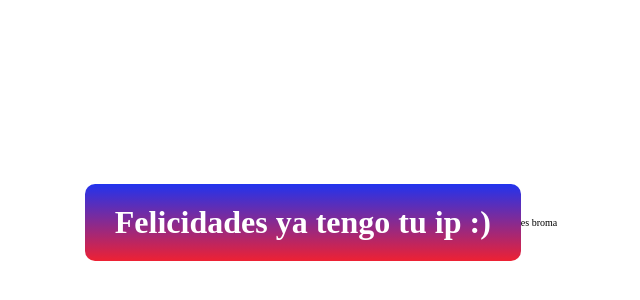
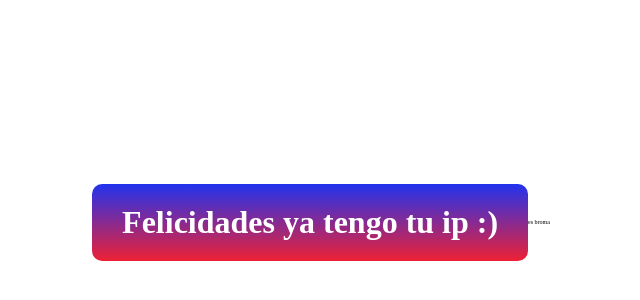
Before and after one commit to Jose0069/Portafolio, a plain HTML site: page pendejo.html in a window 1280 px wide. Shown: the part 166-466 px from the top of the page, without its empty margins (319-959 px from the left). Drawn offline with Linux system fonts and the light colour scheme.

Commit message:
Update pendejo.html

```diff
--- a/pendejo.html
+++ b/pendejo.html
@@ -17,7 +17,7 @@
             border-radius: 10px;
             color: white;
         }
-        p{font-size: 10px;}
+        p{font-size: 6px;}
     </style>
     <title>pendejo</title>
 </head>
```
